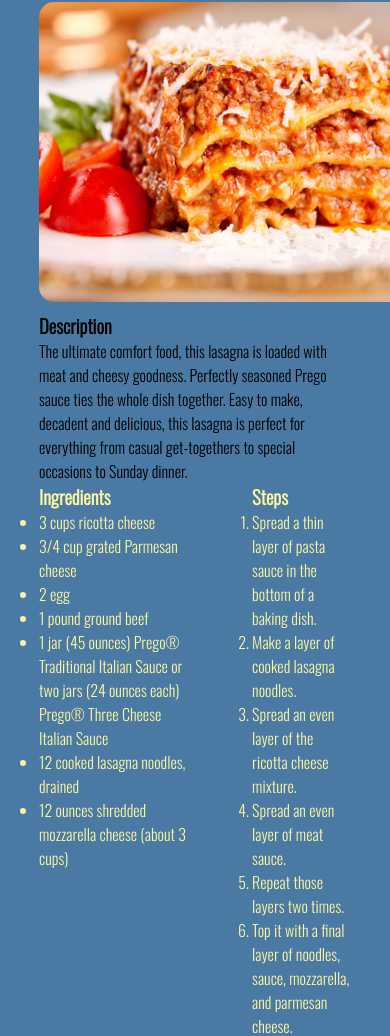
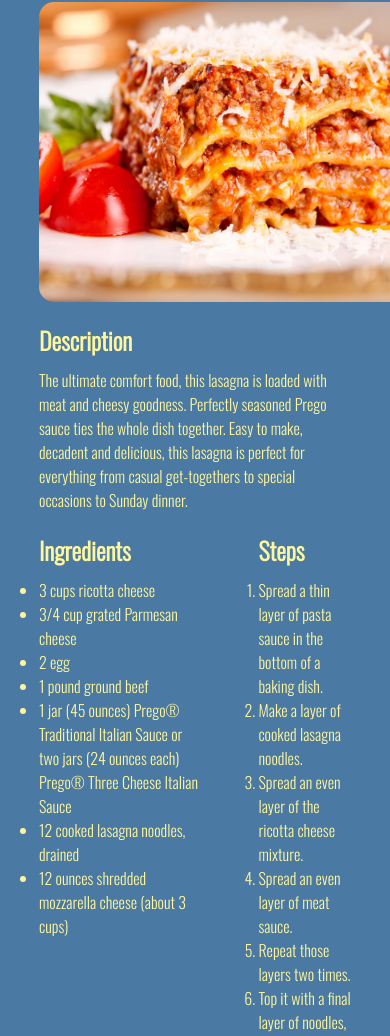
Before and after one commit to JP256/odin-recipes, a plain HTML site: page recipes/lasagna.html in a window 390 px wide. Shown: the part 65-1101 px from the top of the page. Drawn offline with nearby package versions, Linux system fonts and the light colour scheme.

Commit message:
finish without responsive design

```diff
--- a/style.css
+++ b/style.css
@@ -54,14 +54,26 @@ html {
   width: 400px;
   height: 300px;
 }
-
+.description {
+  color: RGB(254, 246, 158);
+}
+.description h3,
+.ingredients h3,
+.steps h3 {
+  margin-top: 20px;
+  margin-bottom: 10px;
+  font-size: 24px;
+}
 .ingredients-step {
   display: flex;
-  gap: 20px;
   color: RGB(254, 246, 158);
   gap: 60px;
+  justify-content: space-between;
 }
 .main {
   width: 80vw;
   margin: 0 auto;
 }
+.ingredients {
+  width: 700px;
+}
```
